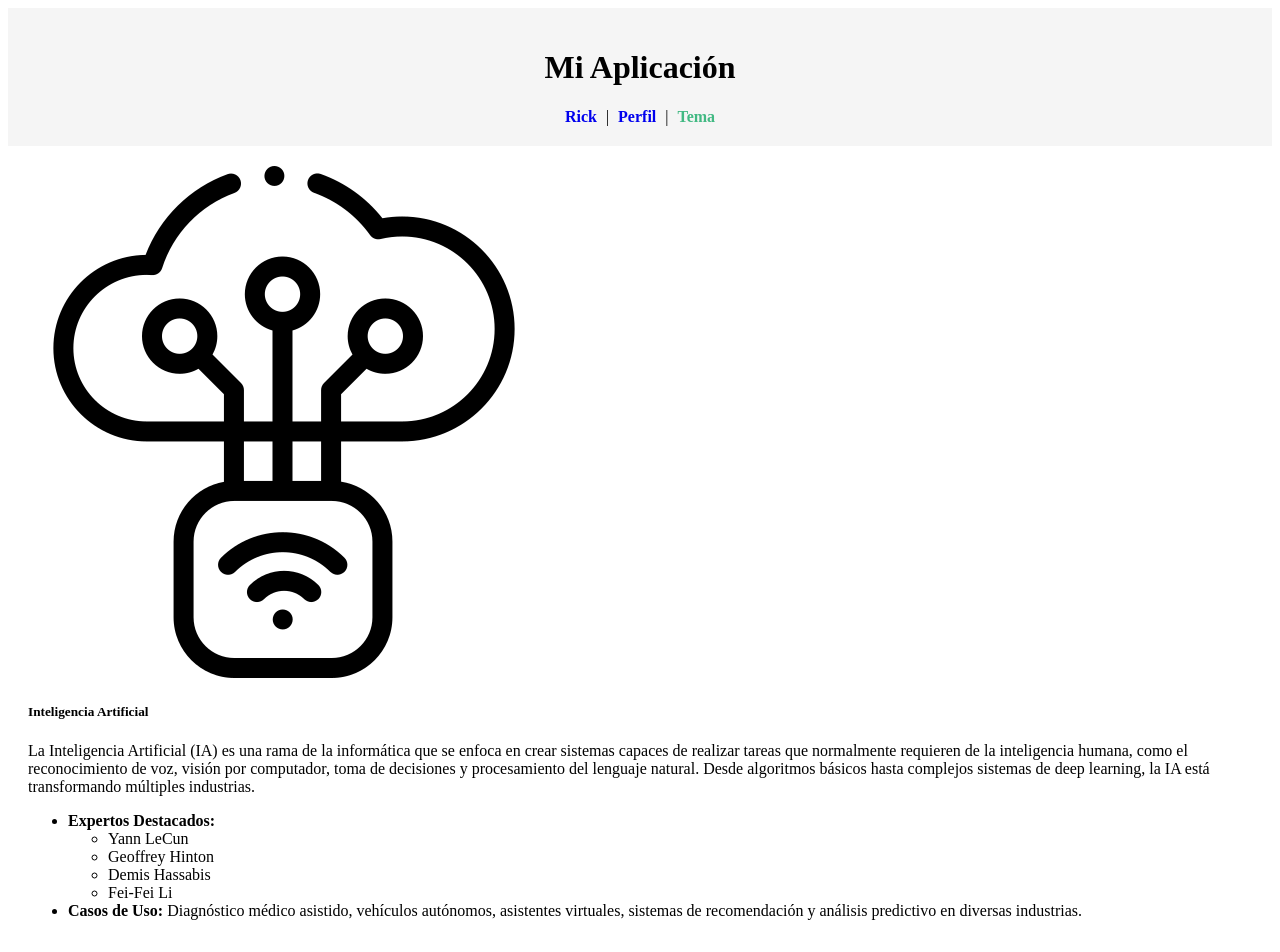
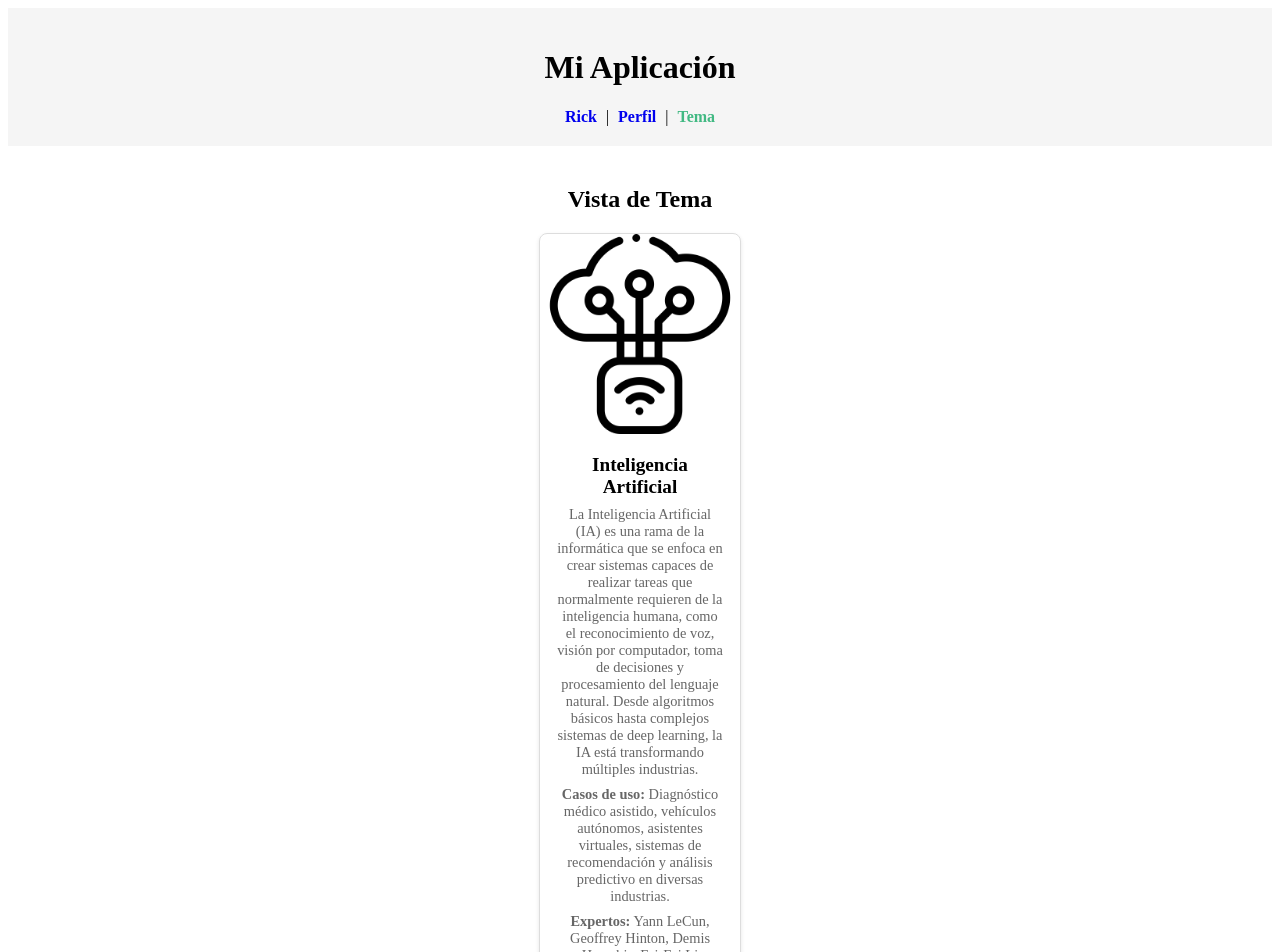
Before and after one commit to HDanielZuniga/ProyectoVue, a Vue app: page /tema in a window 1280 px wide. Shown: the top 952 px of the page. Built offline with nearby package versions, Linux system fonts and the light colour scheme.

Commit message:
Fase final

```diff
--- a/src/App.vue
+++ b/src/App.vue
@@ -6,5 +6,4 @@
 </script>
 
 <style>
-/* Aquí puedes dejar algunos estilos globales si es necesario */
 </style>
--- /dev/null
+++ b/src/components/BaseCard.vue
@@ -0,0 +1,64 @@
+<template>
+    <div class="base-card">
+      <div class="base-card-image">
+        <slot name="image"></slot>
+      </div>
+      <div class="base-card-content">
+        <slot name="content"></slot>
+      </div>
+    </div>
+  </template>
+
+  <script setup>
+  </script>
+
+  <style>
+  .base-card {
+    border: 1px solid #ddd;
+    border-radius: 8px;
+    width: 200px;
+    overflow: hidden;
+    box-shadow: 0 2px 4px rgba(0,0,0,0.1);
+    margin: 0 auto;
+  }
+  .base-card-image {
+    width: 100%;
+    height: auto;
+  }
+  .base-card-content {
+    padding: 1rem;
+  }
+
+  /* Estilos globales para el contenido de la tarjeta */
+  .card-img {
+    width: 100%;
+    height: auto;
+  }
+  .card-title {
+    font-size: 1.2rem;
+    margin: 0;
+  }
+  .card-status,
+  .card-origin,
+  .card-description,
+  .card-uso,
+  .card-expertos {
+    font-size: 0.9rem;
+    color: #666;
+    margin: 0.5rem 0;
+  }
+  .card-episodes p {
+    font-size: 0.9rem;
+    font-weight: bold;
+    margin: 0.5rem 0 0.3rem;
+  }
+  .card-episodes ul {
+    list-style: none;
+    padding: 0;
+    margin: 0;
+  }
+  .card-episodes li {
+    font-size: 0.8rem;
+    color: #666;
+  }
+  </style>
--- a/src/components/CardComponent.vue
+++ b/src/components/CardComponent.vue
@@ -1,7 +1,9 @@
 <template>
-  <div class="card">
-    <img :src="character.image" :alt="character.name" class="card-img" />
-    <div class="card-content">
+  <BaseCard>
+    <template #image>
+      <img :src="character.image" :alt="character.name" class="card-img" />
+    </template>
+    <template #content>
       <h2 class="card-title">{{ character.name }}</h2>
       <p class="card-status">{{ character.status }} - {{ character.species }}</p>
       <p class="card-origin">{{ character.origin.name }}</p>
@@ -11,15 +13,17 @@
           <li v-for="episode in episodes" :key="episode">{{ episode }}</li>
         </ul>
       </div>
-    </div>
-  </div>
+    </template>
+  </BaseCard>
 </template>
 
 <script>
 import axios from 'axios'
+import BaseCard from './BaseCard.vue'
 
 export default {
   name: 'CardComponent',
+  components: { BaseCard },
   props: {
     character: {
       type: Object,
@@ -28,7 +32,7 @@ export default {
   },
   data() {
     return {
-      episodes: [] // Almacenará los nombres de los episodios
+      episodes: []
     }
   },
   mounted() {
@@ -37,11 +41,9 @@ export default {
   methods: {
     async fetchEpisodes() {
       try {
-        // Realizamos una llamada para cada URL del array "episode"
         const responses = await Promise.all(
           this.character.episode.map(url => axios.get(url))
         )
-        // Extraemos el nombre de cada episodio
         this.episodes = responses.map(response => response.data.name)
       } catch (error) {
         console.error('Error fetching episodes:', error)
@@ -50,48 +52,3 @@ export default {
   }
 }
 </script>
-
-<style scoped>
-.card {
-  border: 1px solid #ddd;
-  border-radius: 8px;
-  width: 200px;
-  overflow: hidden;
-  box-shadow: 0 2px 4px rgba(0,0,0,0.1);
-  margin: 0 auto;
-}
-.card-img {
-  width: 100%;
-  height: auto;
-}
-.card-content {
-  padding: 1rem;
-}
-.card-title {
-  font-size: 1.2rem;
-  margin: 0;
-}
-.card-status {
-  font-size: 0.9rem;
-  color: #666;
-  margin: 0.5rem 0;
-}
-.card-origin {
-  font-size: 0.9rem;
-  margin: 0.5rem 0;
-}
-.card-episodes p {
-  font-size: 0.9rem;
-  font-weight: bold;
-  margin: 0.5rem 0 0.3rem;
-}
-.card-episodes ul {
-  list-style: none;
-  padding: 0;
-  margin: 0;
-}
-.card-episodes li {
-  font-size: 0.8rem;
-  color: #666;
-}
-</style>
--- a/src/components/LocalCardComponent.vue
+++ b/src/components/LocalCardComponent.vue
@@ -1,54 +1,41 @@
 <template>
-    <div class="card" v-if="cardData">
-      <img :src="cardImage" :alt="`Imagen de ${cardData.titulo}`" class="card-img" />
-      <div class="card-content">
+  <BaseCard>
+    <template #image>
+      <img :src="cardData.imagen" :alt="`Imagen de ${cardData.titulo}`" class="card-img" />
+    </template>
+    <template #content>
       <h2 class="card-title">{{ cardData.titulo }}</h2>
       <p class="card-description">{{ cardData.descripcion_completa }}</p>
-        <p class="card-uso" v-if="cardData.casos_de_uso"><strong>Casos de uso:</strong> {{ cardData.casos_de_uso }}</p>
-        <p class="card-expertos" v-if="cardData.expertos_destacados && cardData.expertos_destacados.length">
-          <strong>Expertos:</strong> {{ cardData.expertos_destacados.join(', ') }}
-        </p>
-      </div>
-    </div>
-    <div v-else>
-      <p>Cargando datos...</p>
-    </div>
+      <p class="card-uso"><strong>Casos de uso:</strong> {{ cardData.casos_de_uso }}</p>
+      <p class="card-expertos"><strong>Expertos:</strong> {{ cardData.expertos_destacados.join(', ') }}</p>
+    </template>
+  </BaseCard>
 </template>
 
 <script>
 import data from '@/assets/datos.json'
+import BaseCard from './BaseCard.vue'
+
 export default {
   name: 'LocalCardComponent',
+  components: { BaseCard },
   props: {
-      // Prop que indica qué temática se debe mostrar
     temaId: {
       type: String,
       required: true
     }
   },
-    data() {
-      return {
-        cardData: null,
-        defaultImage: 'https://via.placeholder.com/400x200?text=Imagen+No+Disponible'
-      }
-    },
   computed: {
-      cardImage() {
-        return this.cardData && this.cardData.image ? this.cardData.image : this.defaultImage;
-      }
-    },
-    created() {
-      // Si el temaId es "perfil", usa los datos de perfil (a nivel raíz)
-      if (this.temaId === 'perfil') {
-        this.cardData = {
+    cardData() {
+      return this.temaId === 'perfil'
+        ? {
             titulo: data.nombre,
             descripcion_completa: data.cargo,
+            imagen: data.foto, // Asignamos directamente la imagen desde el JSON del perfil
             casos_de_uso: "",
             expertos_destacados: []
           }
-      } else {
-        // De lo contrario, busca en el arreglo "tema-libre"
-        this.cardData = data["tema-libre"].find(item => item.id === this.temaId) || null;
+        : data["tema-libre"].find(item => item.id === this.temaId) || {}
     }
   }
 }
--- a/src/views/PefilView.vue
+++ b/src/views/PefilView.vue
@@ -1,43 +1,22 @@
 <template>
-  <div>
-    <h2>Vista Usuario</h2>
-    <div class="card profile-data">
-      <h3>{{ perfilData.nombre }}</h3>
-      <img class="profile-img" :src="perfilData.foto" alt="Foto de perfil" />
-      <p>{{ perfilData.cargo }}</p>
-    </div>
+  <div class="perfil-view">
+    <h2>Vista de Perfil</h2>
+    <!-- Se utiliza LocalCardComponent para mostrar la tarjeta de perfil -->
+    <LocalCardComponent temaId="perfil" />
   </div>
 </template>
 
 <script>
-import data from '@/assets/datos.json';
+import LocalCardComponent from '@/components/LocalCardComponent.vue'
 
 export default {
-  name: "VistaUser",
-  data() {
-    return {
-      perfilData: {}
-    }
-  },
-  created() {
-    this.perfilData = {
-      nombre: data.nombre,
-      cargo: data.cargo,
-      foto: data.foto
-    }
-  }
+  name: 'PefilView',
+  components: { LocalCardComponent }
 }
 </script>
 
 <style scoped>
-.profile-data {
-  padding: 0;
-}
-
-.profile-img {
-  display: block;
-  margin: 20px auto;
-  max-width: 150px;
-  border-radius: 50%;
+.perfil-view {
+  text-align: center;
 }
 </style>
--- a/src/views/RickView.vue
+++ b/src/views/RickView.vue
@@ -28,7 +28,7 @@ import axios from 'axios'
 import CardComponent from '../components/CardComponent.vue'
 
 export default {
-  name: 'RickView', // Se cambia el nombre para que coincida con el archivo
+  name: 'RickView',
   components: { CardComponent },
   setup() {
     const characters = ref([])
--- a/src/views/TemaView.vue
+++ b/src/views/TemaView.vue
@@ -1,35 +1,22 @@
 <template>
-  <div class="container my-4">
-    <div class="card mx-auto card-custom text-center">
-      <img :src="tema.imagen" class="img-custom" alt="Imagen de Inteligencia Artificial">
-      <div class="card-body">
-        <h5 class="card-title">{{ tema.titulo }}</h5>
-        <p class="card-text">{{ tema.descripcion_completa }}</p>
-      </div>
-      <ul class="list-group list-group-flush">
-        <li class="list-group-item">
-          <strong>Expertos Destacados:</strong>
-          <ul class="list-unstyled">
-            <li v-for="(experto, index) in tema.expertos_destacados" :key="index">{{ experto }}</li>
-          </ul>
-        </li>
-        <li class="list-group-item">
-          <strong>Casos de Uso:</strong> {{ tema.casos_de_uso }}
-        </li>
-      </ul>
-    </div>
+  <div class="tema-view">
+    <h2>Vista de Tema</h2>
+    <!-- Se utiliza LocalCardComponent para mostrar la tarjeta del tema -->
+    <LocalCardComponent temaId="01" />
   </div>
 </template>
 
 <script>
-import datos from '@/assets/datos.json';
+import LocalCardComponent from '@/components/LocalCardComponent.vue'
 
 export default {
   name: 'TemaView',
-  data() {
-    return {
-      tema: datos["tema-libre"].find(item => item.id === "01")
-    };
-  }
-};
+  components: { LocalCardComponent }
+}
 </script>
+
+<style scoped>
+.tema-view {
+  text-align: center;
+}
+</style>
```
Also changed, not shown: src/components/HelloWorld.vue (deleted, +0 -24 lines). Lines whose indentation alone changed are shown as unchanged.
